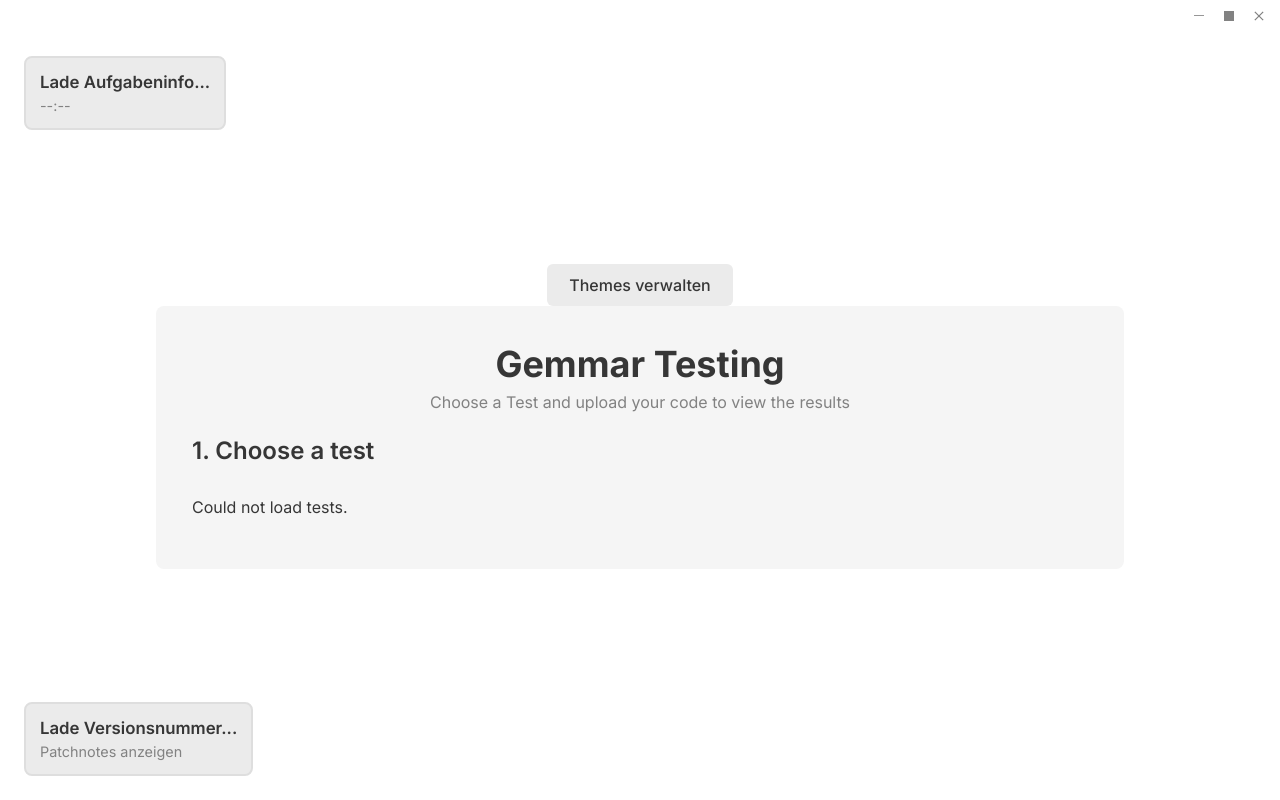
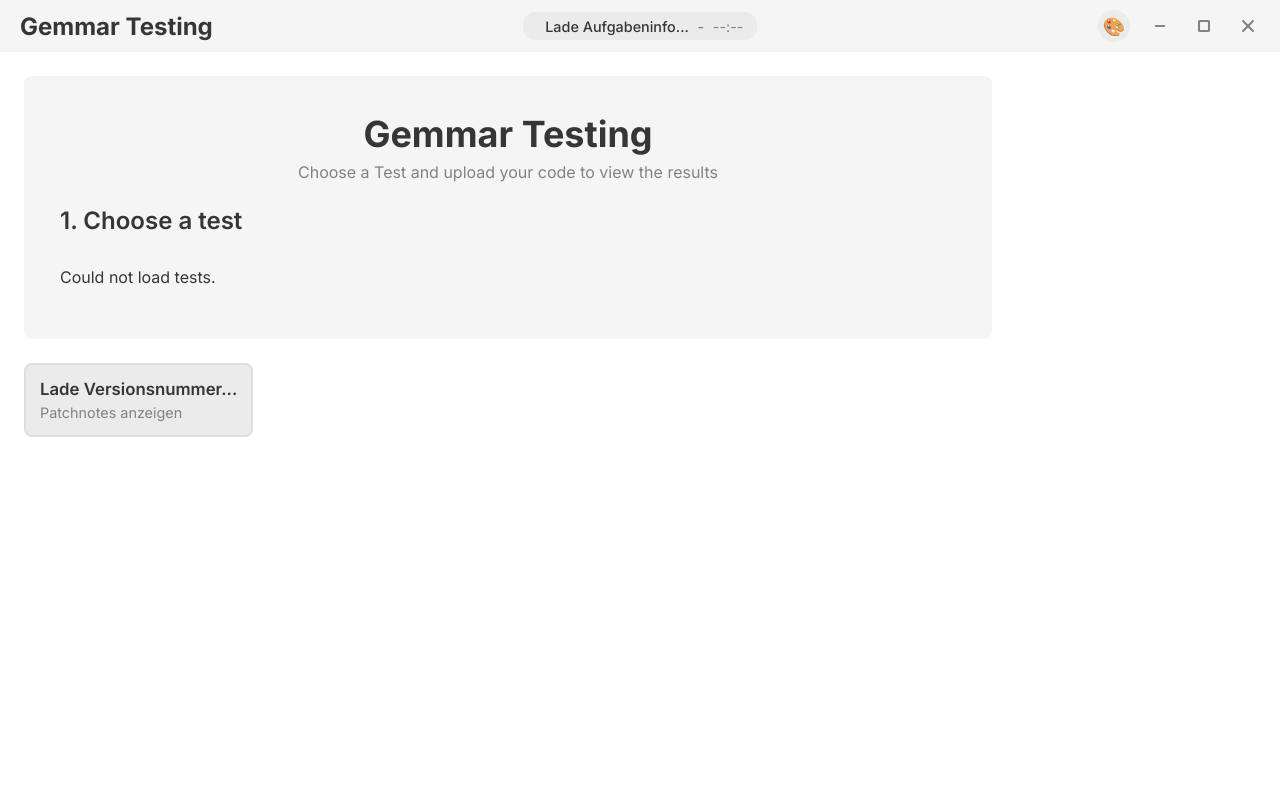
Before and after one commit to MarlonGrazek/GemmarTesting, an Electron app: page src/renderer/index.html in a window 1280 px wide. Drawn offline with Linux system fonts and the light colour scheme; no server answers.

Commit message:
header added
header fully added
- title on left
- new window buttons on right
- theme button redesigned and moved to top right
- pinned test redesigned and moved to top middle

```diff
--- a/src/renderer/index.html
+++ b/src/renderer/index.html
@@ -9,60 +9,31 @@
     <link href="https://fonts.googleapis.com/css2?family=Inter:wght@400;500;600;700&display=swap" rel="stylesheet">
 </head>
 
-<body class="min-h-screen flex flex-col items-center justify-center p-4 sm:p-6 transition-colors duration-300">
+<body class="transition-colors duration-300">
 
-    <!-- Title Bar -->
-    <div class="titlebar">
-        <div class="window-controls">
-            <button id="minimizeButton" title="Minimize" data-custom-tooltip="Minimize">
-                <svg viewBox="0 0 12 12" xmlns="http://www.w3.org/2000/svg">
-                    <path d="M0 5 H12 V6 H0z" fill="currentColor" />
-                </svg>
-            </button>
-            <button id="maximizeButton" title="Maximize" data-custom-tooltip="Maximize">
-                <svg viewBox="0 0 12 12" xmlns="http://www.w3.org/2000/svg">
-                    <path d="M2 2 H10 V10 H2z M0 0 H12 V12 H0z M3 3 V9 H9 V3z" fill="currentColor" />
-                </svg>
-            </button>
-            <button id="closeButton" title="Close" data-custom-tooltip="Close">
-                <svg viewBox="0 0 12 12" xmlns="http://www.w3.org/2000/svg">
-                    <path d="M1 1 L11 11 M11 1 L1 11" stroke-width="1.5" />
-                </svg>
-            </button>
+    <header id="app-header">
+        <div class="header-left">
+            <h1 class="app-title">Gemmar Testing</h1>
+        </div>
+
+        <!--Pinned Task Display-->
+        <div class="header-center">
+            <div id="pinBox">
+                <span id="pinBoxIcon"></span>
+                <div id="pinBoxTitle">Lade Aufgabeninfo...</div>
+                <div id="pinBoxSubtitle">--:--</div>
             </div>
         </div>
 
-    <!--Custom Tooltip-->
-    <div id="customTooltip" class="custom-tooltip"></div>
+        <div class="header-right">
+            <label id="themeManagerButton" class="icon-button">🎨</label>
+            <button id="minimizeButton" class="window-controls" data-custom-tooltip="Minimize"></button>
+            <button id="maximizeButton" class="window-controls" data-custom-tooltip="Maximize"></button>
+            <button id="closeButton" class="window-controls" data-custom-tooltip="Close"></button>
+        </div>
+    </header>
 
-    <!--Modal Popups-->
-    <div id="modalOverlay" class="modal-overlay hidden-alt">
-        <div id="modalContainer" class="modal-container">
-            <div id="modalHeader" class="modal-header">
-                <h3 id="modalTitle" class="modal-title"></h3>
-                <div id="modalHeaderButtons" class="modal-header-buttons"></div>
-            </div>
-            <div id="modalContent" class="modal-content"></div>
-            <div id="modalActions" class="modal-actions"></div>
-        </div>
-    </div>
-
-    <!--Pinned Task Display-->
-    <div id="pinBox" class="info-box">
-        <div id="pinBoxTitle" class="info-box-title">Lade Aufgabeninfo...</div>
-        <div id="pinBoxSubtitle" class="info-box-subtitle">--:--</div>
-    </div>
-
-    <!--Version Display-->
-    <div id="versionBox" class="info-box">
-        <div id="versionBoxTitle" class="info-box-title">Lade Versionsnummer...</div>
-        <div id="versionBoxSubtitle" class="info-box-subtitle">Patchnotes anzeigen</div>
-    </div>
-
-    <!--Theme Manager Button-->
-    <label id="themeManagerButton" class="button-secondary">
-        <span class="sr-only">Themes verwalten</span>
-    </label>
+    <main id="app-main">
 
         <!--Main Content Wrapper-->
         <div id="mainContentWrapper" class="content-wrapper w-full max-w-3xl mt-12 sm:mt-16">
@@ -84,7 +55,8 @@
                 <div class="p-6 rounded-lg border border-dashed text-center">
                     <label for="fileUpload" class="button-secondary">Upload Java-Files</label>
                     <input type="file" id="fileUpload" multiple accept=".java" class="hidden-input">
-                <p class="mt-4 text-sm">Select all relevant .java-files of your solution (including the interfaces)</p>
+                    <p class="mt-4 text-sm">Select all relevant .java-files of your solution (including the interfaces)
+                    </p>
                     <p id="fileSelectionInfo" class="mt-2 text-sm font-medium"></p>
                     <p class="mt-2 text-xs">(Hold Strg/Cmd to select multiple files)</p>
                 </div>
@@ -136,6 +108,31 @@
             <div id="testSuitesContainer" class="space-y-6"></div>
         </div>
 
+    </main>
+
+    <footer id="app-footer">
+        <!--Version Display-->
+        <div id="versionBox" class="info-box">
+            <div id="versionBoxTitle" class="info-box-title">Lade Versionsnummer...</div>
+            <div id="versionBoxSubtitle" class="info-box-subtitle">Patchnotes anzeigen</div>
+        </div>
+    </footer>
+
+    <!--Custom Tooltip-->
+    <div id="customTooltip" class="custom-tooltip"></div>
+
+    <!--Modal Popups-->
+    <div id="modalOverlay" class="modal-overlay hidden-alt">
+        <div id="modalContainer" class="modal-container">
+            <div id="modalHeader" class="modal-header">
+                <h3 id="modalTitle" class="modal-title"></h3>
+                <div id="modalHeaderButtons" class="modal-header-buttons"></div>
+            </div>
+            <div id="modalContent" class="modal-content"></div>
+            <div id="modalActions" class="modal-actions"></div>
+        </div>
+    </div>
+
     <script type="module" src="./js/renderer.js"></script>
 </body>
 
--- a/src/renderer/js/managers/test-ui-manager.js
+++ b/src/renderer/js/managers/test-ui-manager.js
@@ -9,7 +9,7 @@ let showModal;
 let onStartTest;
 
 // DOM Elements
-let pinBox, pinBoxTitle, pinBoxSubtitle, testListContainer, codeUploadSection,
+let pinBox, pinBoxIcon, pinBoxTitle, pinBoxSubtitle, testListContainer, codeUploadSection,
     selectedTestNameElem, fileUploadInput, fileSelectionInfo, runTestButton;
 
 // State
@@ -29,6 +29,7 @@ export async function initializeTestUIManager(dependencies) {
 
     // Query all DOM elements this module controls
     pinBox = document.getElementById('pinBox');
+    pinBoxIcon = document.getElementById('pinBoxIcon');
     pinBoxTitle = document.getElementById('pinBoxTitle');
     pinBoxSubtitle = document.getElementById('pinBoxSubtitle');
     testListContainer = document.getElementById('testListContainer');
@@ -83,6 +84,7 @@ function updatePinBox() {
         : null;
 
     if (testToDisplay) {
+        pinBoxIcon.innerHTML = SVG_PIN;
         pinBoxTitle.textContent = testToDisplay.title;
         if (testToDisplay.dueDate) {
             pinBoxSubtitle.style.display = 'block';
--- a/src/renderer/js/renderer.js
+++ b/src/renderer/js/renderer.js
@@ -4,10 +4,15 @@ import { initializeThemeManager, openThemeManager } from "./managers/theme-manag
 import { initializeTestUIManager } from "./managers/test-ui-manager.js";
 import { initializeTestRunner, startTestRun } from "./managers/test-run-manager.js";
 
+const SVG_CLOSE = `<svg class="icon" xmlns="http://www.w3.org/2000/svg" viewBox="0 0 24 24" fill="none" stroke="currentColor" stroke-width="2.5" stroke-linecap="round" stroke-linejoin="round"><line x1="18" y1="6" x2="6" y2="18"></line><line x1="6" y1="6" x2="18" y2="18"></line></svg>`;
+const SVG_MINIMIZE = `<svg class="icon" xmlns="http://www.w3.org/2000/svg" viewBox="0 0 24 24" fill="none" stroke="currentColor" stroke-width="2.5" stroke-linecap="round" stroke-linejoin="round"><line x1="17" y1="12" x2="7" y2="12"></line></svg>`;
+const SVG_RESTORE = `<svg class="icon" xmlns="http://www.w3.org/2000/svg" viewBox="0 0 24 24" stroke="currentColor" stroke-width="2.5" stroke-linecap="round" stroke-linejoin="round" fill="none"><g transform="translate(-2, 2)"><path d="M 7 8 A 1 1 0 0 1 8 7 H 16 A 1 1 0 0 1 17 8 V 16 A 1 1 0 0 1 16 17 H 8 A 1 1 0 0 1 7 16 Z" stroke="currentColor" stroke-width="2.5" fill="none" stroke-linecap="round" stroke-linejoin="round"/><path d="M 11 4 A 1 1 0 0 1 12 3 H 20 A 1 1 0 0 1 21 4 V 12 A 1 1 0 0 1 20 13 H 17 L 17 7 L 11 7 L 11 4 Z" stroke="currentColor" stroke-width="2.5" fill="none" stroke-linecap="round" stroke-linejoin="miter"/></g></svg>`;
+const SVG_MAXIMIZE = `<svg class="icon" xmlns="http://www.w3.org/2000/svg" viewBox="0 0 24 24" fill="none" stroke="currentColor" stroke-width="2.5" stroke-linecap="round" stroke-linejoin="round"><rect x="6" y="6" width="12" height="12" rx="1"></rect></svg>`;
+
 let htmlElement,
     minimizeButton, maximizeButton, closeButton,
     themeManagerButton,
-    testListContainer,
+
     customTooltip;
 
 let showModal;
@@ -28,6 +33,7 @@ function initializeWindowControls() {
 
     // Event-Listener für den Minimieren-Button
     if (minimizeButton) { // Prüfen, ob der Button im HTML gefunden wurde
+        minimizeButton.innerHTML = SVG_MINIMIZE;
         minimizeButton.addEventListener('click', () => {
             window.electronAPI.minimizeWindow(); // Aufruf der Funktion im Main-Prozess
         });
@@ -40,12 +46,28 @@ function initializeWindowControls() {
         maximizeButton.addEventListener('click', () => {
             window.electronAPI.maximizeWindow(); // Aufruf der Funktion im Main-Prozess
         });
+
+        if(window.electronAPI.onWindowMaximizeStatusChange) {
+            window.electronAPI.onWindowMaximizeStatusChange((isMaximized) => {
+                if(isMaximized) {
+                    maximizeButton.innerHTML = SVG_RESTORE;
+                    maximizeButton.setAttribute('data-custom-tooltip', 'Restore');
+                } else {
+                    maximizeButton.innerHTML = SVG_MAXIMIZE;
+                    maximizeButton.setAttribute('data-custom-tooltip', 'Maximize');
+                }
+            })
+        }
+
+        maximizeButton.innerHTML = SVG_MAXIMIZE;
+
     } else {
         console.warn("Maximize-Button (ID: 'maximizeButton') nicht gefunden. Bitte HTML überprüfen.");
     }
 
     // Event-Listener für den Schließen-Button
     if (closeButton) {
+        closeButton.innerHTML = SVG_CLOSE;
         closeButton.addEventListener('click', () => {
             window.electronAPI.closeWindow(); // Aufruf der Funktion im Main-Prozess
         });
--- a/src/renderer/styles/style.css
+++ b/src/renderer/styles/style.css
@@ -6,6 +6,7 @@
     --color-danger-text: #dc2626;
     --color-warning: #f59e0b;
     --color-warning-text: #d97706;
+    --transition-duration: 0.2s;
 }
 
 /*  1.1 Icons (SVG) */
@@ -14,7 +15,6 @@
     height: 1.25em;
     display: inline-block;
     vertical-align: middle;
-    fill: currentColor;
 }
 
 /*  1.2. Utility Classes */
@@ -25,96 +25,210 @@
     pointer-events: none;
 }
 
-/*  1.3. Title Bar & Window Controls */
-.titlebar {
-    position: fixed;
-    top: 0;
-    left: 0;
-    right: 0;
-    height: 32px;
-    background-color: transparent;
+/* ==========================================================================
+   HEADER & APP NAVIGATION
+   ========================================================================== */
+
+/* 1. Der Haupt-Header-Container
+   -------------------------------------------------------------------------- */
+#app-header {
+    position: relative;
+    display: flex;
+    justify-content: space-between;
+    align-items: center;
+    padding: 0 10px;
+    height: 52px;
+    /* NEU: Höhe von 64px auf 52px reduziert */
+    background-color: var(--surface-primary);
+    border-bottom: var(--border-divider);
+    flex-shrink: 0;
     -webkit-app-region: drag;
-    z-index: 10000;
-    display: flex;
-    justify-content: flex-end;
-    align-items: center;
-    padding-right: 6px;
-    box-sizing: border-box;
 }
 
-.window-controls {
+/* 2. Die Zonen innerhalb des Headers
+   -------------------------------------------------------------------------- */
+#app-header>div {
     display: flex;
-    height: 100%;
+    align-items: center;
 }
 
-.window-controls button {
-    -webkit-app-region: no-drag;
-    background: none;
+.header-left {
+    margin-left: 10px;
+    justify-content: flex-start;
+    gap: 16px;
+}
+
+.header-center {
+    position: absolute;
+    top: 50%;
+    left: 50%;
+    transform: translate(-50%, -50%);
+    max-width: 33%;
+    overflow: hidden;
+    text-overflow: ellipsis;
+    white-space: nowrap;
+}
+
+.header-right {
+    justify-content: flex-end;
+    gap: 0;
+    /* NEU: Kein Abstand zwischen den Buttons mehr */
+}
+
+
+/* 3. Styling für die "Angepinnter Test"-Pille (#pinBox)
+   -------------------------------------------------------------------------- */
+#app-header #pinBox {
+    /* Layout für die Pille selbst */
+    display: flex;
+    align-items: center;
+    gap: 0.6em;
+    /* Abstand zwischen Icon, Titel und Subtitle */
+
+    /* Aussehen der Pille */
+    background-color: var(--surface-secondary);
+    border-radius: 9999px;
+    /* Pillen-Form */
+    padding: 6px 14px;
+    border: none;
+    font-size: 0.9rem;
+    /* Etwas kleinere Schrift in der Pille */
+    cursor: pointer;
+    transition: background-color var(--transition-duration);
+}
+
+/* Der App-Titel (etwas kleiner) */
+#app-header .app-title {
+    font-size: 1.5rem;
+    font-weight: bolder;
+    margin: 0;
+}
+
+#app-header #pinBox:hover {
+    background-color: var(--surface-secondary-hover);
+}
+
+/* Styling für die Elemente IN der Pille */
+#pinBoxIcon .icon {
+    width: 1.1em;
+    height: 1.1em;
+    color: var(--text-secondary);
+}
+
+#pinBoxTitle {
+    font-weight: 500;
+    color: var(--text-primary);
+}
+
+#pinBoxSubtitle {
+    color: var(--text-secondary);
+}
+
+/* Fügt einen Trennstrich per CSS hinzu, damit JS sauber bleibt */
+#pinBoxTitle::after {
+    content: '-';
+    margin-left: 0.6em;
+    color: var(--text-secondary);
+}
+
+
+/* 4. Styling für die runden Icon-Buttons (z.B. Theme-Manager)
+   -------------------------------------------------------------------------- */
+#app-header .icon-button {
+    background-color: var(--surface-secondary);
     border: none;
     color: var(--text-secondary);
-    padding: 0 10px;
-    height: 100%;
-    font-size: 14px;
+    width: 32px;
+    height: 32px;
+    font-size: 18px;
     cursor: pointer;
-    transition: background-color 0.15s ease-in-out, color 0.15s ease-in-out;
-    line-height: 1;
+    transition: background-color var(--transition-duration), color var(--transition-duration);
+    border-radius: 50%;
     display: inline-flex;
     align-items: center;
     justify-content: center;
+    margin-right: 8px;
+    /* Ein kleiner Abstand zu den Window-Controls */
 }
 
-.window-controls button:hover {
-    background-color: var(--modal-header-icon-button-hover-bg);
+#app-header .icon-button:hover {
+    background-color: var(--surface-secondary-hover);
     color: var(--text-primary);
 }
 
-.window-controls button#closeButton:hover {
-    background-color: #E81123;
-    color: white !important;
+
+/* 5. Styling für die Fenster-Kontroll-Buttons (Min, Max, Close)
+   -------------------------------------------------------------------------- */
+#app-header button.window-controls {
+    -webkit-app-region: no-drag;
+    background: transparent;
+    border: none;
+    color: var(--text-secondary);
+    cursor: pointer;
+    transition: background-color var(--transition-duration), color var(--transition-duration);
+    display: inline-flex;
+    align-items: center;
+    justify-content: center;
+    padding: 0;
+
+    width: 44px;
+    height: 32px;
+    border-radius: 4px;
 }
 
-.window-controls button#closeButton:hover svg {
-    stroke: white !important;
+/* Styling für die SVGs IN den Buttons */
+#app-header button.window-controls svg {
+    width: 1.25rem;
+    height: 1.25rem;
+    stroke: currentColor;
 }
 
-.window-controls button svg {
-    width: 10px;
-    height: 10px;
-    fill: currentColor;
+
+/* Hover-Effekte bleiben gleich */
+#app-header button.window-controls:hover {
+    background-color: var(--surface-secondary-hover);
+    color: var(--text-primary);
 }
 
-.window-controls button#closeButton svg {
-    stroke: currentColor;
-    fill: none;
+#app-header button#closeButton.window-controls:hover {
+    background-color: #E81123;
+    color: white;
+}
+
+
+/* 6. Alle klickbaren Elemente von der Drag-Region ausnehmen
+   -------------------------------------------------------------------------- */
+#app-header h1,
+#app-header #pinBox,
+#app-header button,
+#app-header label {
+    -webkit-app-region: no-drag;
 }
 
 /* ==========================================================================
    2. GLOBAL LAYOUTS & BASIS TYPOGRAPHY
    ========================================================================== */
 /* 4.1. Grundlegendes Seiten-Layout (`body`) */
+html,
 body {
+    margin: 0;
+    padding: 0;
+    height: 100%;
+    overflow: hidden;
     font-family: 'Inter', sans-serif;
-    margin: 0;
-    min-height: 100vh;
-    box-sizing: border-box;
-    /* Stellt sicher, dass Padding die Größe nicht beeinflusst */
-
-    /* NEU: Flexbox für die Zentrierung nutzen */
-    display: flex;
-    flex-direction: column;
-    align-items: center;
-    /* Horizontale Zentrierung */
-    justify-content: center;
-    /* Vertikale Zentrierung */
-
-    padding: 1.5rem;
-    /* Allgemeines Padding für den Viewport */
-    padding-top: calc(32px + 1.5rem);
-    /* Extra Padding für die Titelleiste */
-
     background-color: var(--surface-page);
     color: var(--text-primary);
-    transition: background-color 0.3s, color 0.3s;
+}
+
+#app-main {
+    flex-grow: 1;
+    overflow-y: auto;
+    padding: 24px;
+}
+
+#app-header,
+#app-footer {
+    flex-shrink: 0;
 }
 
 /* Haupt-Container für den Inhalt */
@@ -585,22 +699,6 @@ button:disabled {
     color: var(--text-secondary);
 }
 
-
-/* --- Spezifische Positionierung --- */
-
-#pinBox {
-    /* Oben links, unter der Titelleiste */
-    top: calc(1.5rem + 32px);
-}
-
-#versionBox {
-    /* Unten links */
-    bottom: 1.5rem;
-    top: auto;
-    /* Verhindert vertikales Strecken */
-}
-
-
 /* --- Spezifische Zustände für die Version-Box --- */
 
 #versionBox.update-available {
@@ -863,8 +961,8 @@ input[type="file"].hidden-input {
    ========================================================================== */
 
 /* HINZUGEFÜGT: Sorgt für einen vertikalen Abstand zwischen den Karten */
-.theme-manager-list-item-card + .theme-manager-list-item-card,
-.theme-manager-list-item-card + .theme-create-card {
+.theme-manager-list-item-card+.theme-manager-list-item-card,
+.theme-manager-list-item-card+.theme-create-card {
     margin-top: 0.75rem;
 }
 
@@ -1076,9 +1174,10 @@ input[type="file"].hidden-input {
 
 /* KORREKTUR: Der Haupt-Wrapper hat keinen eigenen Hintergrund mehr.
    Er dient nur noch dem Layout und der maximalen Breite. */
-   #resultsPageWrapper {
+#resultsPageWrapper {
     width: 100%;
-    max-width: 56rem; /* Behält die maximale Breite bei */
+    max-width: 56rem;
+    /* Behält die maximale Breite bei */
 }
 
 /* Header der Ergebnisseite (Titel und Zurück-Button) */
@@ -1089,7 +1188,8 @@ input[type="file"].hidden-input {
     background: none;
     border: none;
     padding: 0;
-    margin-bottom: 1.5rem; /* Abstand zur nächsten Box */
+    margin-bottom: 1.5rem;
+    /* Abstand zur nächsten Box */
 }
 
 #resultsPageWrapper header #runningTestName {
@@ -1104,7 +1204,7 @@ input[type="file"].hidden-input {
 
 /* KORREKTUR: Spezifischer Selektor, der NUR die Summary-Box betrifft.
    Wir zielen auf das <div>, das direkt nach dem <header> kommt. */
-#resultsPageWrapper > header + div {
+#resultsPageWrapper>header+div {
     margin-bottom: 1.5rem;
     padding: 1.25rem;
     border-radius: 0.5rem;
@@ -1113,7 +1213,7 @@ input[type="file"].hidden-input {
 }
 
 /* Der Container für "Progress:" und die Prozentanzeige */
-#resultsPageWrapper > header + div > .flex.justify-between {
+#resultsPageWrapper>header+div>.flex.justify-between {
     display: flex;
     justify-content: space-between;
     align-items: center;
@@ -1129,6 +1229,7 @@ input[type="file"].hidden-input {
     background-color: var(--surface-primary);
     overflow: hidden;
 }
+
 .progress-bar-fill {
     height: 100%;
     border-radius: 9999px;
@@ -1137,7 +1238,7 @@ input[type="file"].hidden-input {
 }
 
 /* Container für die Zähler (Total, Passed, etc.) */
-#resultsPageWrapper > header + div > .flex.justify-around {
+#resultsPageWrapper>header+div>.flex.justify-around {
     display: flex;
     justify-content: space-around;
     text-align: center;
@@ -1145,7 +1246,7 @@ input[type="file"].hidden-input {
 }
 
 /* Styling für die Labels ("Total Tests", "Passed", etc.) */
-#resultsPageWrapper > header + div > .flex.justify-around p.font-semibold {
+#resultsPageWrapper>header+div>.flex.justify-around p.font-semibold {
     font-weight: 500;
     color: var(--text-primary);
     margin-bottom: 0.25rem;
@@ -1153,17 +1254,28 @@ input[type="file"].hidden-input {
 }
 
 /* Styling für die Zahlen */
-#resultsPageWrapper > header + div > .flex.justify-around p.text-2xl {
+#resultsPageWrapper>header+div>.flex.justify-around p.text-2xl {
     font-size: 2rem;
     font-weight: 700;
     line-height: 1;
 }
 
 /* Farben für die Zahlen (bleibt gleich) */
-#totalTestsCount { color: var(--text-primary); }
-#passedTestsCount { color: var(--interactive-accent-primary); }
-#failedTestsCount { color: var(--color-danger); }
-#warningTestsCount { color: var(--color-warning); }
+#totalTestsCount {
+    color: var(--text-primary);
+}
+
+#passedTestsCount {
+    color: var(--interactive-accent-primary);
+}
+
+#failedTestsCount {
+    color: var(--color-danger);
+}
+
+#warningTestsCount {
+    color: var(--color-warning);
+}
 
 
 /* --- Rest der Seite (bleibt unverändert, da es bereits funktioniert) --- */
@@ -1173,6 +1285,7 @@ input[type="file"].hidden-input {
     flex-direction: column;
     gap: 1.5rem;
 }
+
 .result-suite-card {
     padding: 1.25rem;
     border-radius: 0.5rem;
@@ -1180,6 +1293,7 @@ input[type="file"].hidden-input {
     border: 1px solid var(--border-subtle);
     box-shadow: var(--shadow-small);
 }
+
 .result-suite-card h2 {
     font-size: 1.25rem;
     margin: 0 0 1rem 0;
@@ -1187,21 +1301,25 @@ input[type="file"].hidden-input {
     border-bottom: 1px solid var(--border-divider);
     color: var(--text-primary);
 }
+
 .subtests-area {
     display: flex;
     flex-direction: column;
     gap: 0.75rem;
 }
+
 .result-subtest {
     border-left: 3px solid var(--border-divider);
     padding: 0.25rem 0 0.25rem 1rem;
 }
+
 .result-subtest h3 {
     font-size: 1.125rem;
     font-weight: 500;
     margin: 0 0 0.5rem 0;
     color: var(--text-primary);
 }
+
 .result-item {
     display: flex;
     align-items: center;
@@ -1212,6 +1330,7 @@ input[type="file"].hidden-input {
     border-left-style: solid;
     font-size: 0.95rem;
 }
+
 .result-item .result-icon {
     display: inline-flex;
     align-items: center;
@@ -1221,47 +1340,58 @@ input[type="file"].hidden-input {
     margin-right: 0.75rem;
     flex-shrink: 0;
 }
+
 .result-item .result-icon svg {
     width: 100%;
     height: 100%;
 }
+
 .result-item.passed {
     background-color: color-mix(in srgb, var(--interactive-accent-primary) 10%, var(--surface-secondary));
     border-color: var(--interactive-accent-primary);
     color: var(--interactive-accent-text);
 }
+
 .result-item.passed .result-icon svg {
     stroke: var(--interactive-accent-text);
 }
+
 .result-item.failed {
     background-color: color-mix(in srgb, var(--color-danger) 10%, var(--surface-secondary));
     border-color: var(--color-danger);
     color: var(--color-danger-text);
 }
+
 .result-item.failed .result-icon svg {
     stroke: var(--color-danger-text);
 }
+
 .result-item.warning {
     background-color: color-mix(in srgb, var(--color-warning) 12%, var(--surface-secondary));
     border-color: var(--color-warning);
     color: var(--color-warning-text);
 }
+
 .result-item.warning .result-icon svg {
     stroke: var(--color-warning-text);
 }
+
 .result-item.info {
     background-color: var(--surface-primary);
     border-color: var(--border-subtle);
     color: var(--text-secondary);
 }
+
 .result-item.info .result-icon svg {
     stroke: var(--text-secondary);
 }
+
 .result-item.running {
     background-color: var(--surface-secondary);
     border-color: var(--border-subtle);
     color: var(--text-secondary);
 }
+
 .result-item.running .result-icon .result-icon-placeholder {
     border-width: 2px;
     border-style: solid;
@@ -1272,6 +1402,9 @@ input[type="file"].hidden-input {
     height: 100%;
     animation: spin 1s linear infinite;
 }
+
 @keyframes spin {
-    to { transform: rotate(360deg); }
+    to {
+        transform: rotate(360deg);
+    }
 }
```
Also changed, not shown: src/main/main.js (+22 -4 lines), src/preload/preload.js (+6 -2 lines). Lines whose indentation alone changed are shown as unchanged.
